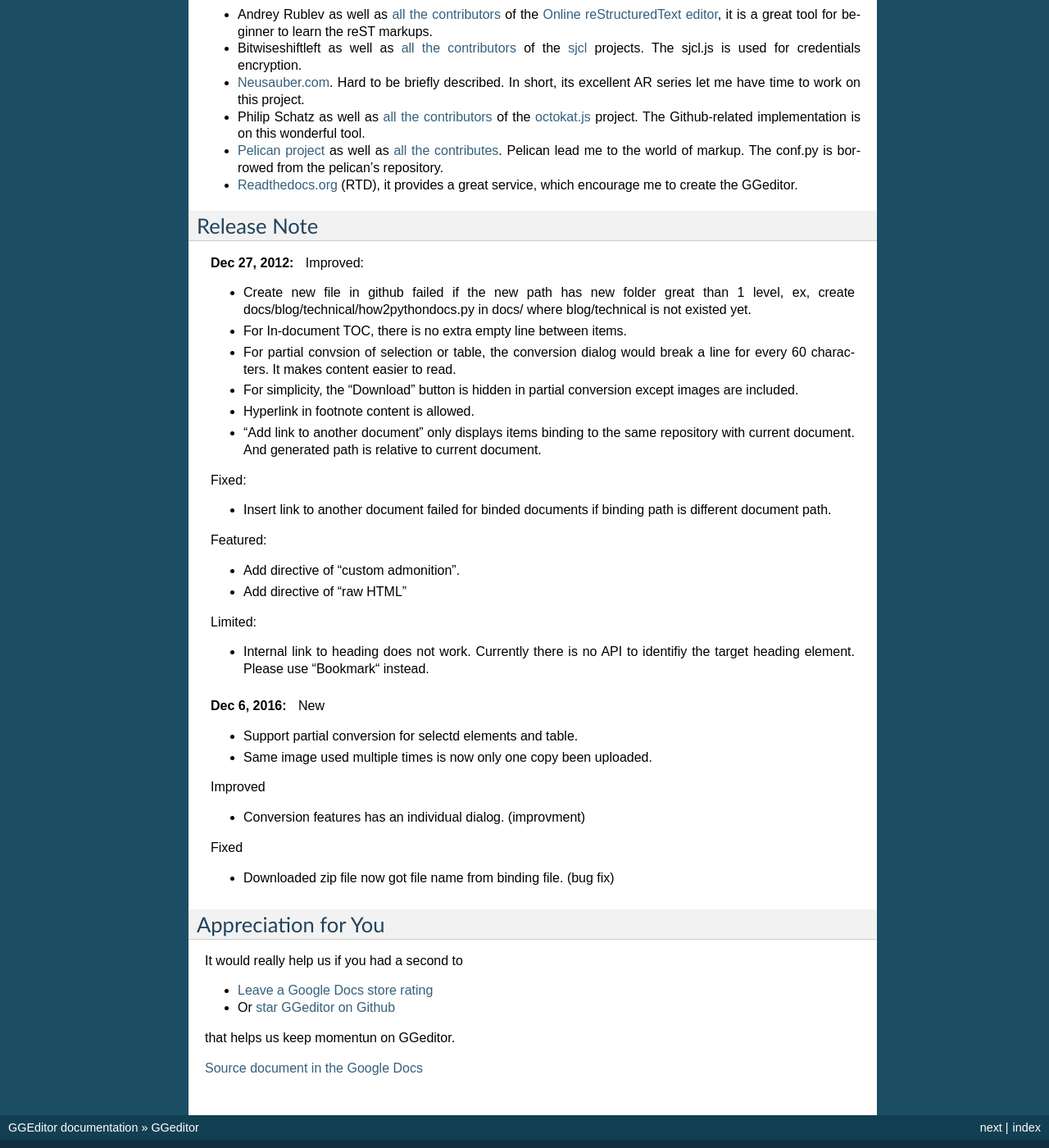
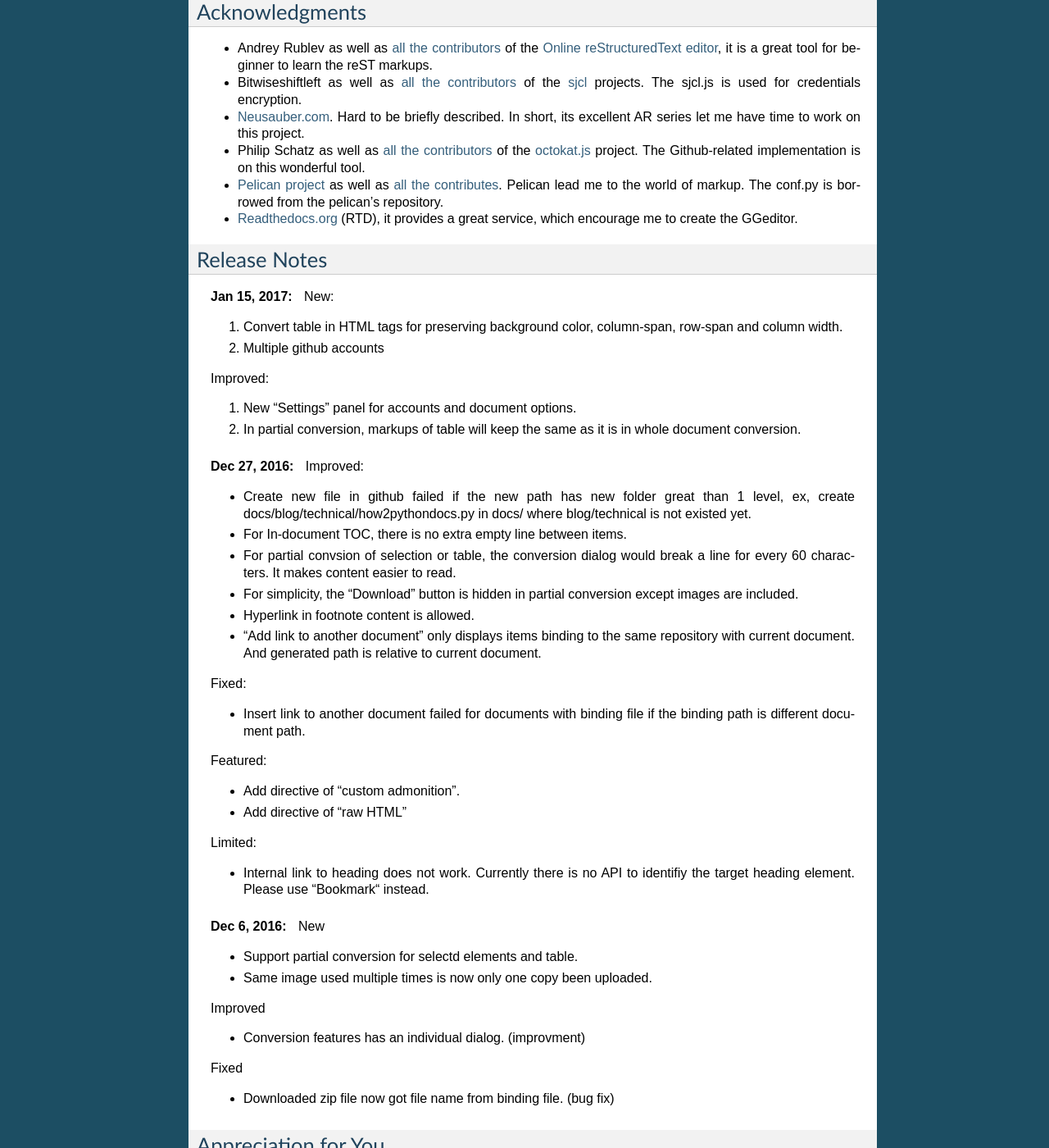
Before and after one commit to iapyeh/GGeditor, a Sphinx documentation site: the page built from docs/index.rst, in a window 1280 px wide and 1400 px high, scrolled down 1730 px. Shown: the whole window at 82% size. Built offline with Sphinx 7.4.7, drawn with Linux system fonts in a browser that asks for light colours; pages that are not in the unit, such as notebooks, are missing from menus; some of the changed text lies outside the part shown.

Commit message:
Google Docs reST Editor@2017-1-15 15:37:53

```diff
--- a/docs/index.rst
+++ b/docs/index.rst
@@ -54,6 +54,10 @@
 
 #. Support all style of admonitions of the RTD.
 
+#. Support multiple accounts for committing to repositories in different accounts.
+
+#. Support converting table with HTML tags to let look-and-feel as the same as possible for blogers.
+
 .. _h131f586a50795a4822677d4166231766:
 
 How to install
@@ -108,18 +112,29 @@
 
 * \ |LINK16|\  (RTD), it provides a great service, which encourage me to create the GGeditor.
 
-.. _h15145c6c7955717d53774846404a3864:
+.. _h5d303e73368631b6320494219743f2d:
 
-Release Note
-============
+Release Notes
+=============
 
-.. _h2c1d74277104e41780968148427e:
+
+.. admonition:: Jan 15, 2017
+
+    New:
+
+    #. Convert table in HTML tags for preserving background color, column-span, row-span and column width.
+
+    #. Multiple github accounts
+
+    Improved:
+
+    #. New "Settings" panel for accounts and document options.
+
+    #. In partial conversion, markups of table will keep the same as it is in whole document conversion.
 
 
 
-
-
-.. admonition:: Dec 27, 2012
+.. admonition:: Dec 27, 2016
 
     Improved:
 
@@ -137,7 +152,7 @@
 
     Fixed:
 
-    * Insert link to another document failed for binded documents if binding path is different document path.
+    * Insert link to another document failed for documents with binding file if the binding path is different document path.
 
     Featured:
 
```
